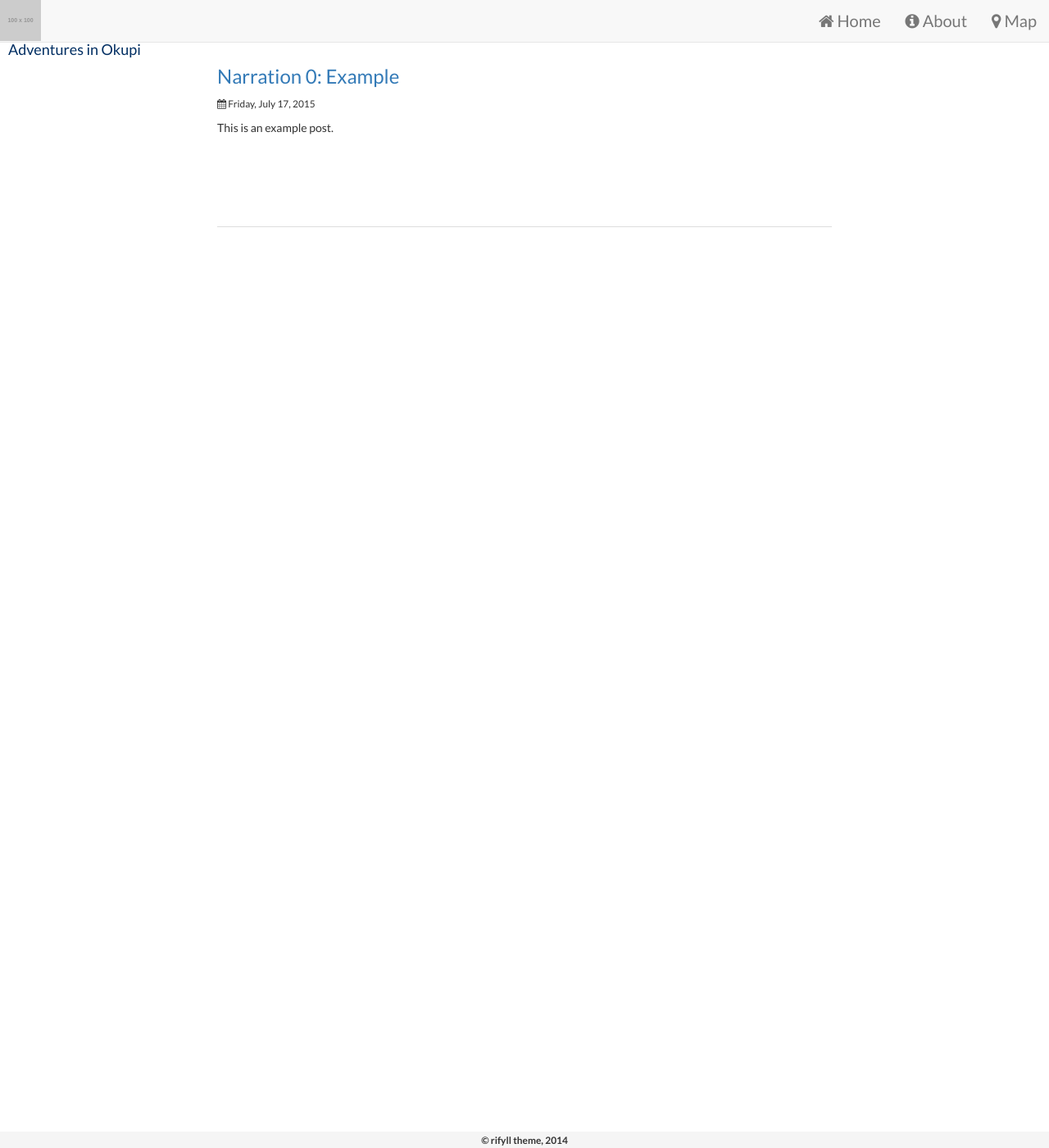
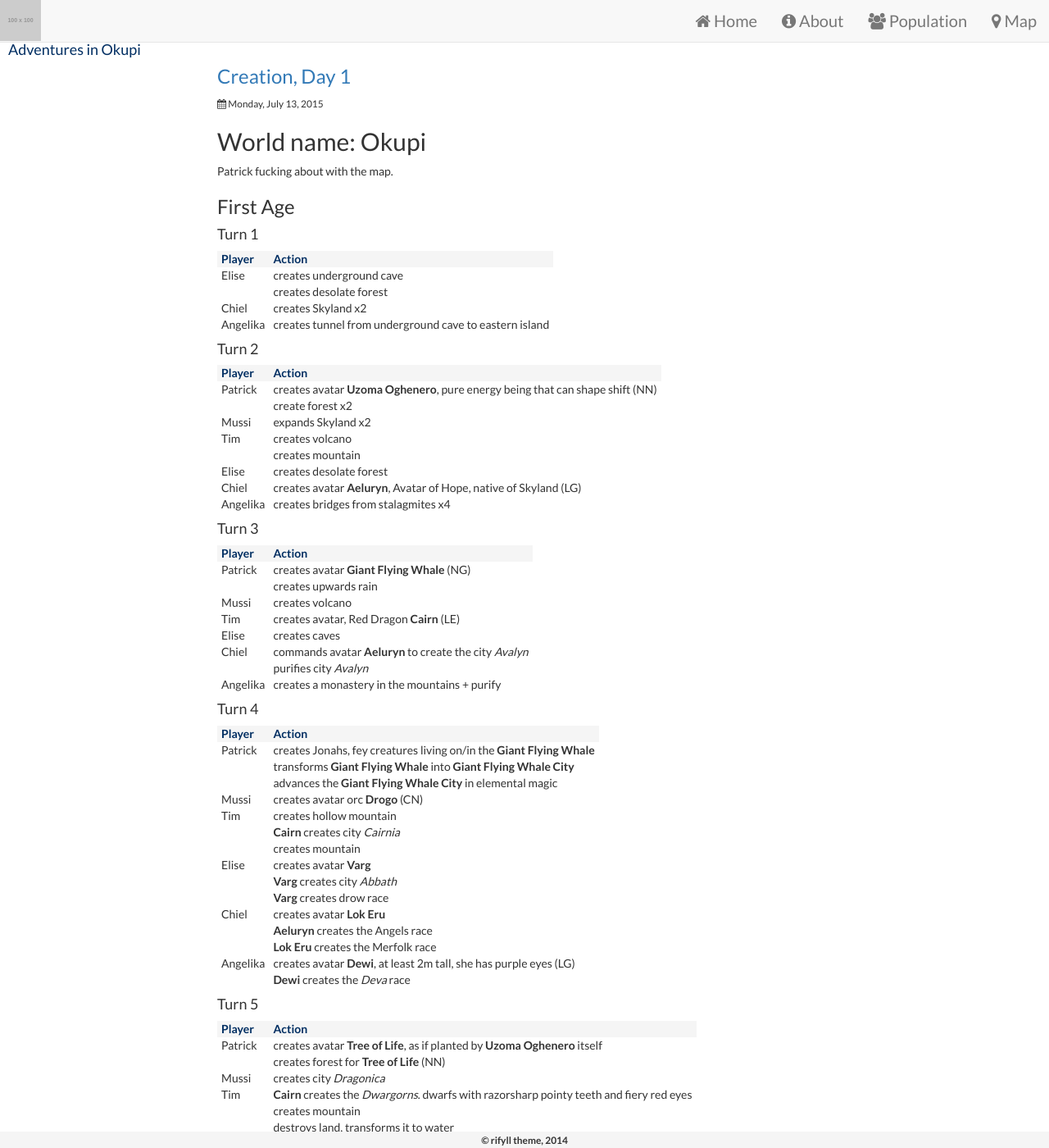
Before and after one commit to okupi/okupi.github.io, a Jekyll site: the page built from index.html, in a window 1280 px wide and 1400 px high. Shown: the whole window at 82% size. Built offline with Jekyll 4.4.1, drawn with Linux system fonts in a browser that asks for light colours; nearby versions of some CDN libraries; some of the changed text lies outside the part shown.

Commit message:
First Dawn of Worlds commit

```diff
--- a/_data/menu.yml
+++ b/_data/menu.yml
@@ -7,6 +7,10 @@ mainmenu:
     url: "/about/"
     text: "About"
     icon_class: "fa-info-circle"
+  population:
+    url: "/population/"
+    text: "Population"
+    icon_class: "fa-users"
   map:
     url: "/map/"
     text: "Map"
--- /dev/null
+++ b/_posts/2015-07-13-Creation-Day-1.md
@@ -0,0 +1,131 @@
+---
+layout: post
+title: "Creation, Day 1"
+category: creation
+---
+
+## World name: Okupi
+Patrick fucking about with the map.
+
+### First Age
+
+#### Turn 1
+
+| Player | Action |
+|--------|--------|
+| Elise | creates underground cave |
+| | creates desolate forest |
+| Chiel	| creates Skyland x2 |
+| Angelika | creates tunnel from underground cave to eastern island |
+
+#### Turn 2
+
+| Player | Action |
+|---------|--------|
+|Patrick	| creates avatar **Uzoma Oghenero**, pure energy being that can shape shift (NN) |
+| | create forest x2 |
+| Mussi | expands Skyland x2 |
+| Tim | creates volcano |
+| | creates mountain |
+| Elise | creates desolate forest |
+| Chiel | creates avatar **Aeluryn**, Avatar of Hope, native of Skyland (LG) |
+| Angelika	 | creates bridges from stalagmites x4 |
+
+#### Turn 3
+
+| Player | Action |
+|---------|--------|
+| Patrick | creates avatar **Giant Flying Whale** (NG) |
+| | creates upwards rain |
+| Mussi | creates volcano |
+| Tim | creates avatar, Red Dragon **Cairn** (LE) |
+| Elise | creates caves |
+| Chiel | commands avatar **Aeluryn** to create the city *Avalyn* |
+| | purifies city *Avalyn* |
+| Angelika	 | creates a monastery in the mountains + purify |
+
+#### Turn 4
+
+| Player | Action |
+|---------|--------|
+| Patrick | creates Jonahs, fey creatures living on/in the **Giant Flying Whale** |
+| | transforms **Giant Flying Whale** into **Giant Flying Whale City** |
+| | advances the **Giant Flying Whale City** in elemental magic |
+| Mussi | creates avatar orc **Drogo** (CN) |
+| Tim | creates hollow mountain |
+| | **Cairn** creates city *Cairnia* |
+| | creates mountain |
+| Elise | creates avatar **Varg** |
+| | **Varg** creates city *Abbath* |
+| | **Varg** creates drow race |
+| Chiel | creates avatar **Lok Eru** |
+| | **Aeluryn** creates the Angels race |
+| | **Lok Eru** creates the Merfolk race |
+| Angelika | creates avatar **Dewi**, at least 2m tall, she has purple eyes (LG) |
+| | **Dewi** creates the *Deva* race |
+
+#### Turn 5
+
+| Player | Action |
+|---------|--------|
+| Patrick | creates avatar **Tree of Life**, as if planted by **Uzoma Oghenero** itself |
+| | creates forest for **Tree of Life** (NN) |
+| Mussi | creates city *Dragonica* |
+| Tim | **Cairn** creates the *Dwargorns*. dwarfs with razorsharp pointy teeth and fiery red eyes |
+| | creates mountain |
+| | destroys land, transforms it to water |
+| Elise | creates avatar **Quorthon** (CE), winter white, elemental cold undead, |
+| Chiel | creates nuclear wasteland in sea, because of war between Angels and Drow x3 |
+| Angelika | creates avatar female Tauren warrior princess **Xuar** (CN) |
+| | **Xuar** creates the Tauren race with severe hydrophobia |
+
+End of age popular vote: southern island of **Tree of Life** is forest.
+
+---
+
+### Second Age
+
+#### Turn 6
+
+| Player | Action |
+|---------|--------|
+| Patrick | creates the hive-mind controlled **Thri-Keen** in a cave system |
+| | creates sentient animals on the isle of the **Tree of Life** |
+| Mussi | **Drogo** creates the genderless Orc race |
+| | advances the orcs in weaponry and warfare |
+| Tim | creates avatar **Joaquim the Restless**, just a human male (CG) |
+| Elise | **Quorthon** creates the race of Dragonborn |
+| | **Quorthon** creates the city *Sortsind* |
+| | creates avatar **Faust**, elf (CN) |
+| | **Faust** creates the elf race |
+| | **Faust** creates elf city *Krallice* |
+| Chiel | **Lok Eru** creates the underwater city of *Alasis* |
+| | The merfolk discover an underwater gem mine; now they're rich |
+| Angelika | **Dewi** creates four Deva cities: *Daras*, *Darek*, *Dariah*, *Derunda* |
+| | **Xuar** creates four Tauren cities: *Thunderbluff*, *Mulgore*, *Thousand Needles*, *Summerhoof* |
+
+
+### Ability points after the first session
+
+| Player    | Points | Modifier |
+|:----------|-------:|---------:|
+| Patrick   |      0 |       +3 |
+| Mussi     |      5 |       +3 |
+| Tim       |      2 |       +3 |
+| Elise     |      0 |       +3 |
+| Chiel     |      3 |       +3 |
+| Angelika  |      0 |       +3 |
+
+{% comment %}
+#### Turn 7
+
+| Player | Action |
+|---------|--------|
+| Patrick | |
+| Mussi | |
+| Tim | |
+| Elise | |
+| Chiel | |
+| Angelika | |
+
+{% endcomment %}
--- a/_posts/2015-07-17-Narration-0-Example.md
+++ /dev/null
@@ -1,7 +0,0 @@
----
-layout: post
-title: "Narration 0: Example"
-category: narration
----
-
-This is an example post.
--- a/assets/css/site.css
+++ b/assets/css/site.css
@@ -93,3 +93,13 @@ body {
 .centered-text{
   text-align: center;
 }
+
+table th {
+  background-color: #f5f5f5;
+  color: #002E62;
+}
+
+table tr > * {
+  padding-left: 5px;
+  padding-right: 5px;
+}
--- /dev/null
+++ b/population/index.md
@@ -0,0 +1,59 @@
+---
+layout: page
+title: Population of Okupi
+---
+
+## Avatars
+
+| A | T | Name | Alignment | Creator | Description |
+|----:|-----:|------|-----------|---------|-------------|
+|1|1| Uzoma Oghenero | NN | Patrick | Pure energy being that can shapeshift |
+|1|1| Aeluryn | LG | Chiel | Avatar of Hope, native of Skyland |
+|1|2| Giant Flying Whale (city) | NG | Patrick | Home of the Jonahs |
+|1|3| Cairn | LE | Tim | Red Dragon |
+|1|4| Drogo | CN | Mussi | First among the orcs |
+|1|4| Varg | ?E | Elise | Drow examplar |
+|1|4| Lok Eru | CN | Chiel | Lord of the Seas |
+|1|4| Dewi | LG | Angelika | The Purple-eyed Lady |
+|1|5| Tree of Life | NN | Patrick | as if planted by Uzoma Oghenero itself |
+|1|5| Quorthon | CE | Elise | Winter white, elemental undead |
+|1|5| Xuar | CN | Angelika | Warrior princess of the Tauren |
+|2|6| Joaquim the Restless | CG | Tim | Just a Human male |
+|2|6| Faust | CN | Elise | Elven Highlord |
+
+
+## Races and origin
+
+| A | T | Name | Creator | Description |
+|----:|-----:|------|---------|-------------|
+|1|4| Jonahs | GFW | Fey creatures living on/in the Giant Flying Whale City, advanced in elemental magic |
+|1|4| Drow | Varg | |
+|1|4| Angels | Aeluryn | |
+|1|4| Merfolk | Lok Eruk | |
+|1|4| Deva | Dewi | |
+|1|5| Dwargorns | Cairn | Dwarfs with razorsharp pointy teeth and fiery red eyes |
+|1|5| Tauren | Xuar | With severe hydrophobia |
+|2|6| Thri-keen | Patrick | Hive-mind controlled, living in a cave system |
+|2|6| Sentient animals | Tree of Life | Caretakers of the magical forest |
+|2|6| Orcs | Drogo | Genderless and oviparous, advanced in weaponry and warfare |
+
+## Cities
+
+| A | T | Name | Creator | Dominant race | Description |
+|----:|-----:|------|---------|---------------|-------------|
+|1|3| Avalyn | Aeluryn | Angels | Established before any population |
+|1|3| *nameless monastery in mountains* | Angelika || Respawn point of the Deva |
+|1|4| Giant Flying Whale City | Giant Flying Whale | Jonahs ||
+|1|4| Cairnia | Cairn | Dwargorns | Hidden in the mountains |
+|1|4| Abbath | Varg | Drow | Cave-city-empire |
+|2|6| Sortsind | Quorthon | Dragonborn ||
+|2|6| Krallice | Faust | Elves ||
+|2|6| Alasis | Lok Eru | Merfolk ||
+|2|6| Daras | Dewi | Deva ||
+|2|6| Darek | Dewi | Deva ||
+|2|6| Dariah | Dewi | Deva ||
+|2|6| Derunda | Dewi | Deva ||
+|2|6| Thunderbluff | Xuar | Tauren ||
+|2|6| Mulgore | Xuar | Tauren ||
+|2|6| Thousand Needles | Xuar | Tauren ||
+|2|6| Summerhoof | Xuar | Tauren ||
```
Also changed, not shown: _data/map.yml (+32 -79 lines), assets/img/ortelius_worldmap.jpg (deleted), 1 other file.
